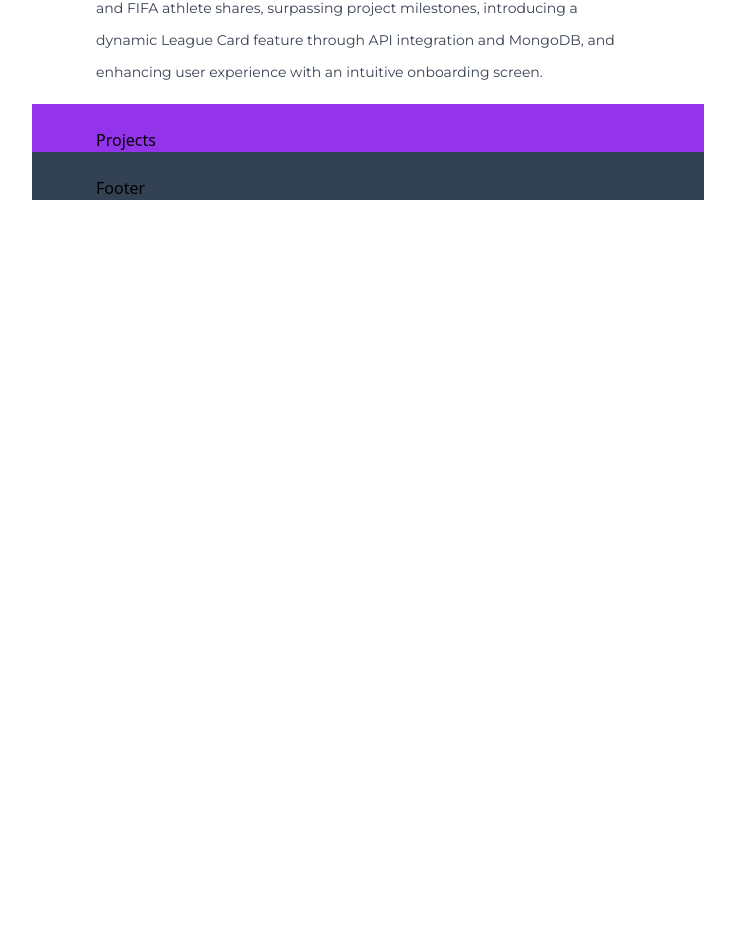
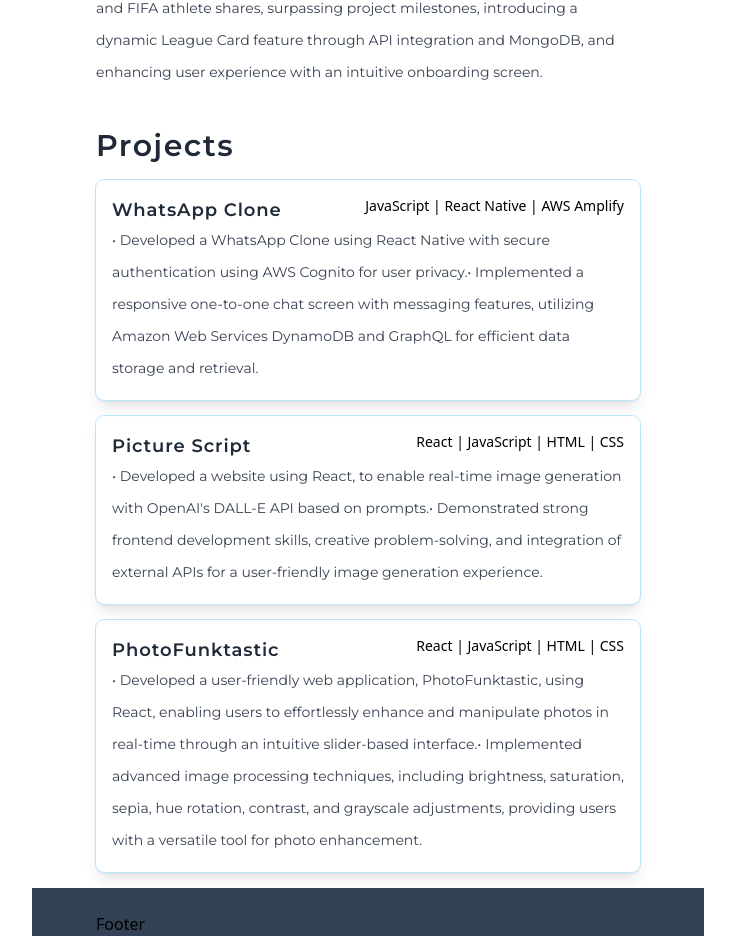
Before and after one commit to bryanansong/portfolio-website-v1, a React (Vite) app: page / in a window 1280 px wide. Shown: the part 698-1634 px from the top of the page, without its empty margins (272-1007 px from the left). Before the commit the page ends 898 px from the top, so only its background shows below. Built offline with nearby package versions, Linux system fonts and the light colour scheme; a web font is replaced by a local one.

Commit message:
Added the projects section

```diff
--- a/src/App.jsx
+++ b/src/App.jsx
@@ -1,10 +1,7 @@
 import Nav from "./sections/Nav";
 import Description from "./sections/Description";
 import Experience from "./sections/Experience";
-
-// .padding {
-// 		@apply sm:px-16 px-8 sm:py-24 py-12 w-full lg:max-w-2xl;
-// 	}
+import Projects from "./sections/Projects";
 
 export default function App() {
 	return (
@@ -19,8 +16,8 @@
 				<section className="padding ">
 					<Experience />
 				</section>
-				<section className="padding bg-purple-600">
-					Projects
+				<section className="padding ">
+					<Projects />
 				</section>
 				<section className="padding bg-slate-700">
 					Footer
--- a/src/constants/index.js
+++ b/src/constants/index.js
@@ -64,4 +64,36 @@
 
 export const skills = [];
 
-export const projects = [];
+export const projects = [
+	{
+		title: "WhatsApp Clone",
+		tools: "JavaScript | React Native | AWS Amplify",
+		github: "https://github.com/bryanansong/Whatsapp-Clone",
+		description:
+			"• Developed a WhatsApp Clone using React Native with secure authentication using AWS Cognito for user privacy.\
+• Implemented a responsive one-to-one chat screen with messaging features, utilizing Amazon Web Services DynamoDB and GraphQL for efficient data storage and retrieval.",
+	},
+	{
+		title: "Picture Script",
+		tools: "React | JavaScript | HTML | CSS",
+		github: "https://github.com/bryanansong/Picture-Script",
+		description:
+			"• Developed a website using React, to enable real-time image generation with OpenAI's DALL-E API based on prompts.\
+• Demonstrated strong frontend development skills, creative problem-solving, and integration of external APIs for a user-friendly image generation experience.\
+",
+	},
+	{
+		title: "PhotoFunktastic",
+		tools: "React | JavaScript | HTML | CSS",
+		github: "https://github.com/bryanansong/photofunktastic",
+		description:
+			"• Developed a user-friendly web application, PhotoFunktastic, using React, enabling users to effortlessly enhance and manipulate photos in real-time through an intuitive slider-based interface.\
+• Implemented advanced image processing techniques, including brightness, saturation, sepia, hue rotation, contrast, and grayscale adjustments, providing users with a versatile tool for photo enhancement.",
+	},
+	// {
+	// 	title: "",
+	// 	tools: "",
+	// 	github: "",
+	// 	description: "",
+	// },
+];
--- a/src/index.css
+++ b/src/index.css
@@ -17,6 +17,10 @@
 		mb-4;
 	}
 
+	.sub-heading {
+		@apply font-montserrat text-lg text-gray-800 font-semibold tracking-wider;
+	}
+
 	.info-text {
 		@apply font-montserrat text-gray-700 leading-8;
 	}
--- a/src/sections/Description.jsx
+++ b/src/sections/Description.jsx
@@ -3,7 +3,7 @@
 const Description = () => {
 	return (
 		<section id="description">
-			<div className=" heading-text  ">Description</div>
+			<div className=" heading-text  ">About me</div>
 			<div className="info-text">
 				<p>{description}</p>
 			</div>
--- a/src/sections/Experience.jsx
+++ b/src/sections/Experience.jsx
@@ -8,7 +8,7 @@
 				{experiences.map((experience) => {
 					return (
 						<div className="mb-4">
-							<div className="text-lg font-semibold font-montserrat">
+							<div className="sub-heading">
 								{experience.title}
 							</div>
 							<div className="flex justify-between">
--- a/src/sections/Projects.jsx
+++ b/src/sections/Projects.jsx
@@ -1,7 +1,33 @@
+import { projects } from "../constants";
+
 const Projects = () => {
 	return (
 		<section id="projects">
-			<div>Projects</div>
+			<div className="heading-text">Projects</div>
+			<div>
+				{projects.map((project) => {
+					return (
+						<div
+							className="mb-4 hover:cursor-pointer ring-1
+						ring-sky-200 rounded-lg p-4 shadow-lg"
+						>
+							<a href={project.github}>
+								<div className="flex justify-between">
+									<div className="sub-heading">
+										{project.title}
+									</div>
+									<div className="text-sm font-thin">
+										{project.tools}
+									</div>
+								</div>
+								<div className="text-sm info-text">
+									{project.description}
+								</div>
+							</a>
+						</div>
+					);
+				})}
+			</div>
 		</section>
 	);
 };
```
